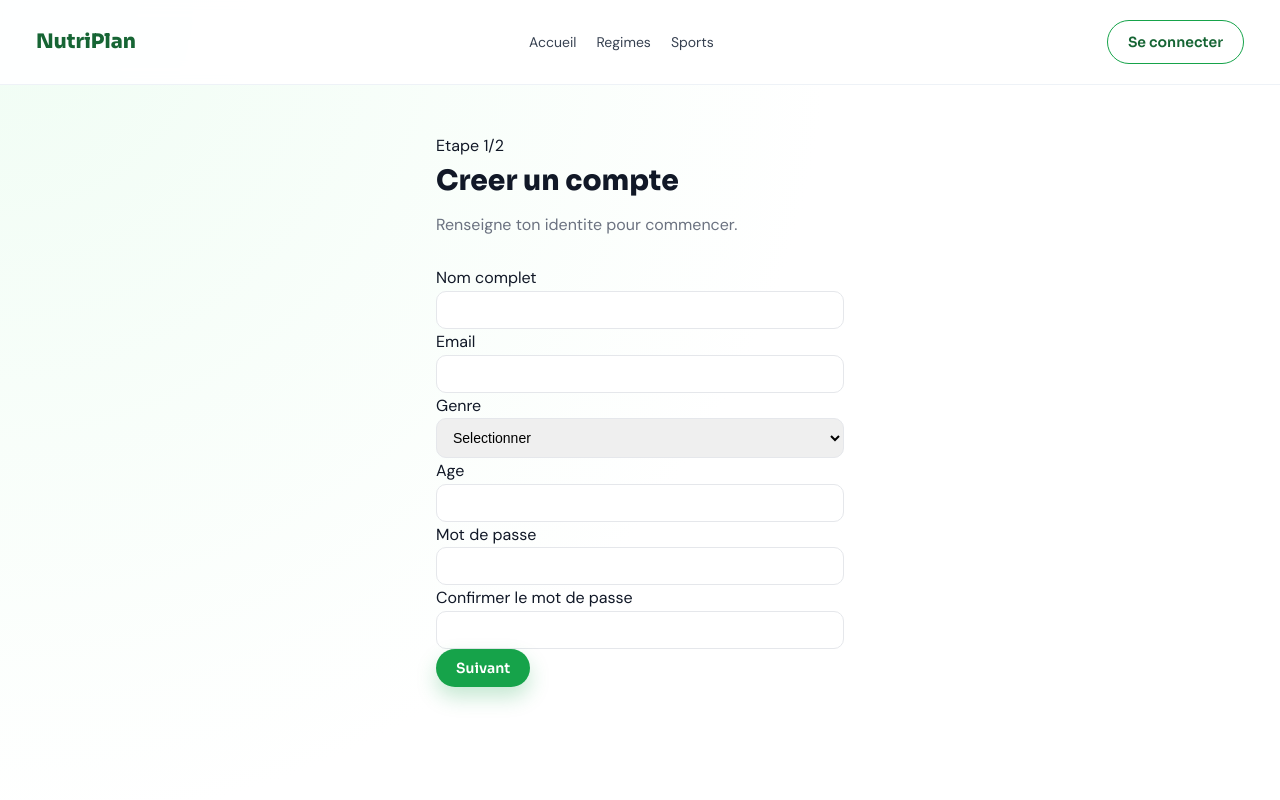
After one commit to Fiavy98/Regime_appli, a CodeIgniter 4 app: the page made by app/Views/register_step1.php in a window 1280 px wide. The commit adds this page. Run offline with PHP 8.4 and a stand-in for CodeIgniter, Linux system fonts and the light colour scheme; the template is opened without the code that fills it, so the values that code supplies are empty; some libraries are stand-ins or nearby versions.

Commit message:
eddy F2 registration views

```diff
--- a/app/Views/home.php
+++ b/app/Views/home.php
@@ -33,7 +33,7 @@
         </p>
         <div class="nav-actions">
           <a class="btn btn-primary" href="<?= base_url('/login') ?>">Se connecter</a>
-          <a class="btn btn-outline" href="<?= base_url('/regimes') ?>">Voir les regimes</a>
+          <a class="btn btn-outline" href="<?= base_url('/register/step1') ?>">S'inscrire</a>
         </div>
       </div>
       <div class="hero-card">
@@ -67,7 +67,7 @@
         <div class="card">
           <h4>Compte</h4>
           <small>Inscription en 2 etapes et suivi IMC</small>
-          <a class="btn btn-outline" href="<?= base_url('/login') ?>">Se connecter</a>
+          <a class="btn btn-outline" href="<?= base_url('/register/step1') ?>">Commencer</a>
         </div>
       </div>
     </section>
--- /dev/null
+++ b/app/Views/register_step1.php
@@ -0,0 +1,80 @@
+<!DOCTYPE html>
+<html lang="fr">
+<head>
+  <meta charset="UTF-8">
+  <meta name="viewport" content="width=device-width, initial-scale=1.0">
+  <title>NutriPlan - Inscription (1/2)</title>
+  <link rel="preconnect" href="https://fonts.googleapis.com">
+  <link rel="preconnect" href="https://fonts.gstatic.com" crossorigin>
+  <link href="https://fonts.googleapis.com/css2?family=Sora:wght@400;600;700;800&family=DM+Sans:wght@400;500;700&display=swap" rel="stylesheet">
+  <link rel="stylesheet" href="<?= base_url('assets/css/public.css') ?>">
+</head>
+<body>
+  <div class="page-wrap">
+    <header class="topbar">
+      <div class="logo">NutriPlan</div>
+      <nav class="nav-links">
+        <a href="<?= base_url('/') ?>">Accueil</a>
+        <a href="<?= base_url('/regimes') ?>">Regimes</a>
+        <a href="<?= base_url('/sports') ?>">Sports</a>
+      </nav>
+      <div class="nav-actions">
+        <a class="btn btn-outline" href="<?= base_url('/login') ?>">Se connecter</a>
+      </div>
+    </header>
+
+    <section class="section">
+      <div class="step-indicator">
+        <span class="step-dot active"></span>
+        <span class="step-dot"></span>
+        <span class="step-label">Etape 1/2</span>
+      </div>
+
+      <div class="form-card">
+        <h2 class="section-title">Creer un compte</h2>
+        <p class="section-sub">Renseigne ton identite pour commencer.</p>
+
+        <form id="register-step1" class="form-grid">
+          <div>
+            <label class="form-label">Nom complet</label>
+            <input class="input" type="text" name="name" required>
+            <small class="form-error" data-error="name"></small>
+          </div>
+          <div>
+            <label class="form-label">Email</label>
+            <input class="input" type="email" name="email" required>
+            <small class="form-error" data-error="email"></small>
+          </div>
+          <div>
+            <label class="form-label">Genre</label>
+            <select class="input" name="genre" required>
+              <option value="">Selectionner</option>
+              <option value="Homme">Homme</option>
+              <option value="Femme">Femme</option>
+            </select>
+            <small class="form-error" data-error="genre"></small>
+          </div>
+          <div>
+            <label class="form-label">Age</label>
+            <input class="input" type="number" name="age" min="5" max="120" required>
+            <small class="form-error" data-error="age"></small>
+          </div>
+          <div>
+            <label class="form-label">Mot de passe</label>
+            <input class="input" type="password" name="password" minlength="8" required>
+            <small class="form-error" data-error="password"></small>
+          </div>
+          <div>
+            <label class="form-label">Confirmer le mot de passe</label>
+            <input class="input" type="password" name="password_confirm" minlength="8" required>
+            <small class="form-error" data-error="password_confirm"></small>
+          </div>
+          <button class="btn btn-primary" type="submit">Suivant</button>
+        </form>
+      </div>
+    </section>
+  </div>
+
+  <script src="<?= base_url('assets/js/register.js') ?>"></script>
+</body>
+</html>
```
Also changed, not shown: app/Views/register_step2.php (added, +57 -0 lines).
